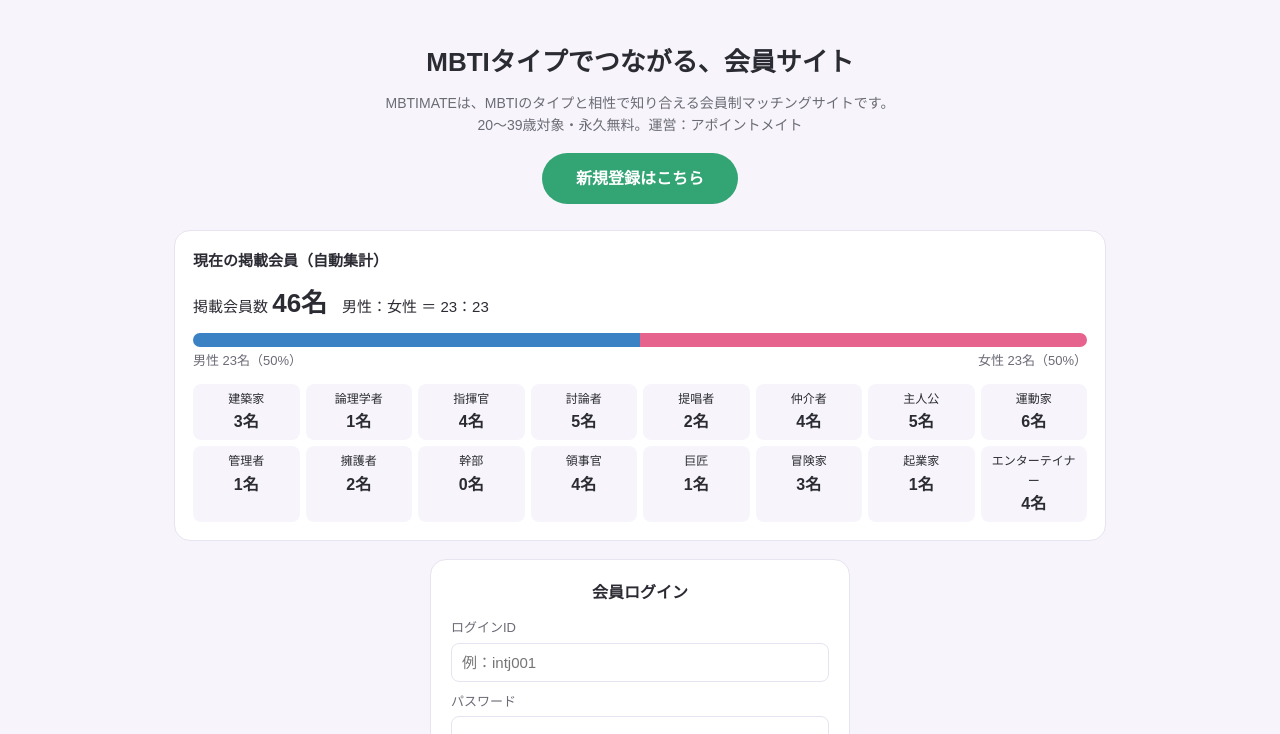
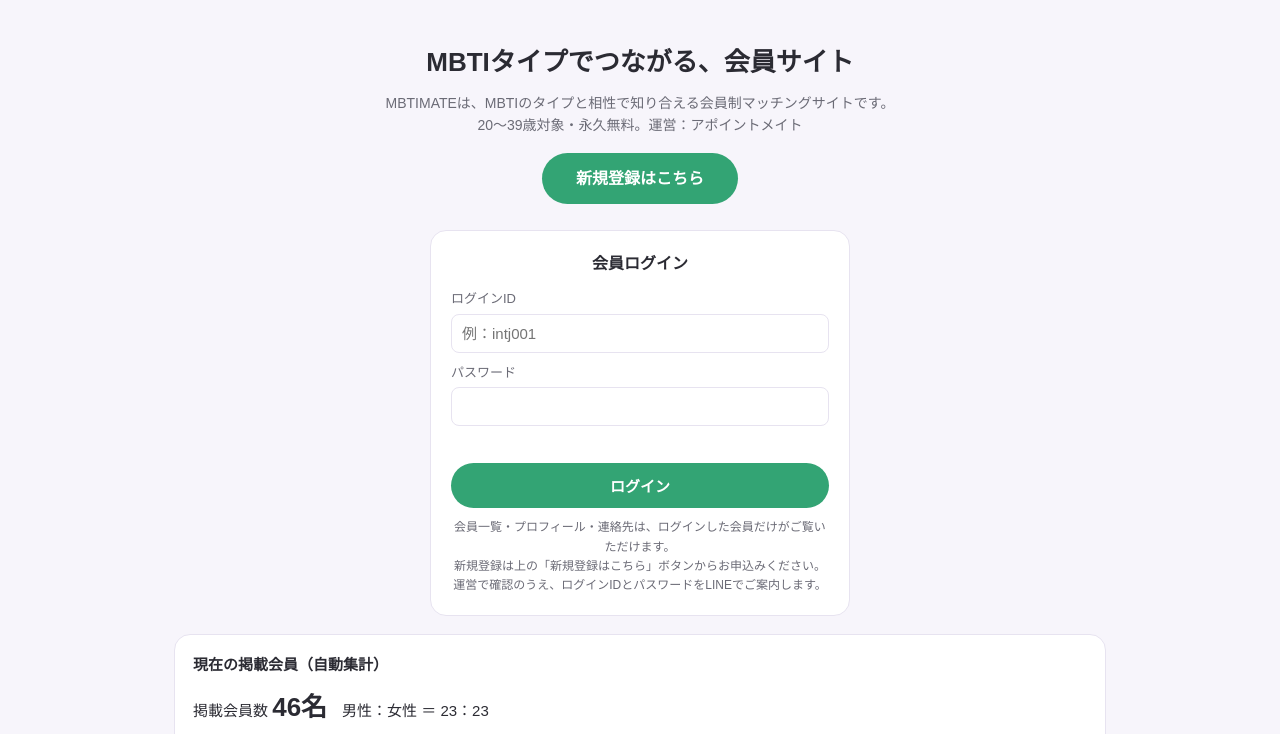
Before and after one commit to fortunatunabiz/mbtimate, a plain HTML site: page index.html in a window 1280 px wide. Shown: the part 62-796 px from the top of the page. Drawn offline with Linux system fonts and the light colour scheme.

Commit message:
Add files via upload

```diff
--- a/index.html
+++ b/index.html
@@ -85,7 +85,6 @@ footer{text-align:center;color:var(--sub);font-size:12px;padding:24px 0}
       <p>MBTIMATEは、MBTIのタイプと相性で知り合える会員制マッチングサイトです。<br>20〜39歳対象・永久無料。運営：アポイントメイト</p>
       <p style="margin-top:16px"><a href="https://forms.gle/vy4eBBa4FZfPRTgj8" target="_blank" rel="noopener" style="display:inline-block;background:var(--diplomat);color:#fff;font-weight:800;font-size:16px;padding:13px 34px;border-radius:999px;text-decoration:none">新規登録はこちら</a></p>
     </div>
-    <div class="stats" id="statsBox"></div>
     <div class="loginbox">
       <h2>会員ログイン</h2>
       <label>ログインID</label>
@@ -94,8 +93,9 @@ footer{text-align:center;color:var(--sub);font-size:12px;padding:24px 0}
       <input id="loginPw" type="password" autocomplete="current-password">
       <div class="err" id="loginErr"></div>
       <button id="loginBtn">ログイン</button>
-      <p class="note">会員一覧・プロフィール・連絡先は、ログインした会員だけがご覧いただけます。<br>新規登録は上の「新規登録はこちら」ボタンからお申込みください。運営で確認のうえ、ログインIDとパスワードをメールでご案内します。</p>
+      <p class="note">会員一覧・プロフィール・連絡先は、ログインした会員だけがご覧いただけます。<br>新規登録は上の「新規登録はこちら」ボタンからお申込みください。運営で確認のうえ、ログインIDとパスワードをLINEでご案内します。</p>
     </div>
+    <div class="stats" id="statsBox"></div>
   </section>
 
   <!-- 一覧 -->
```
